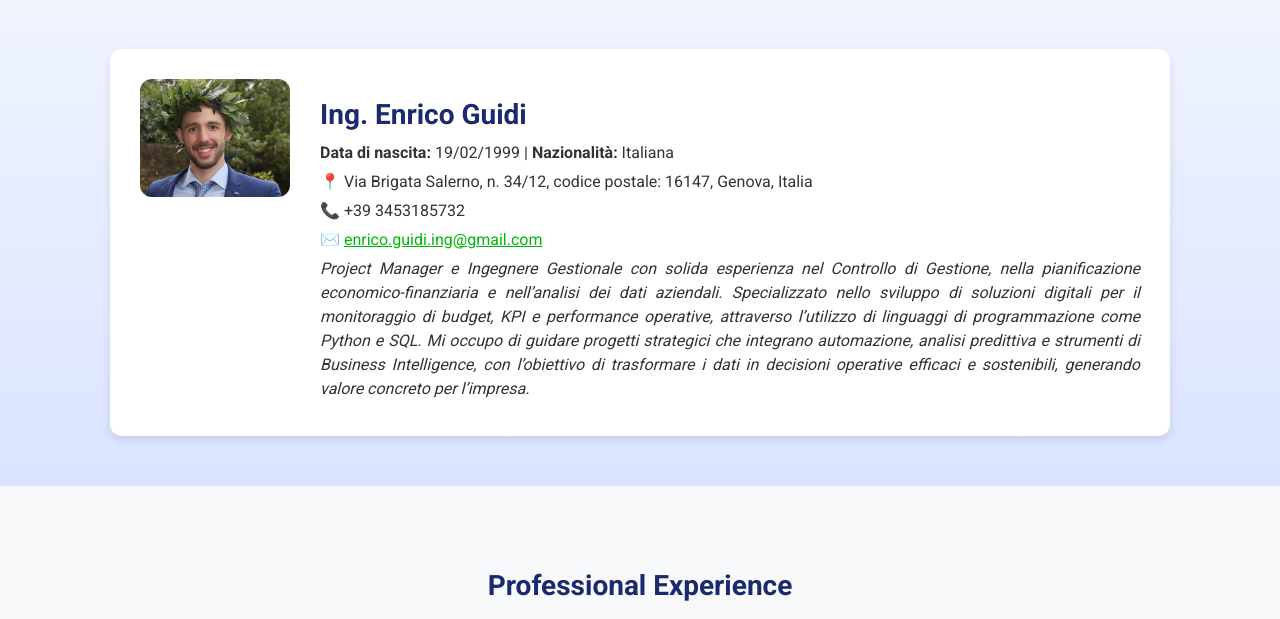
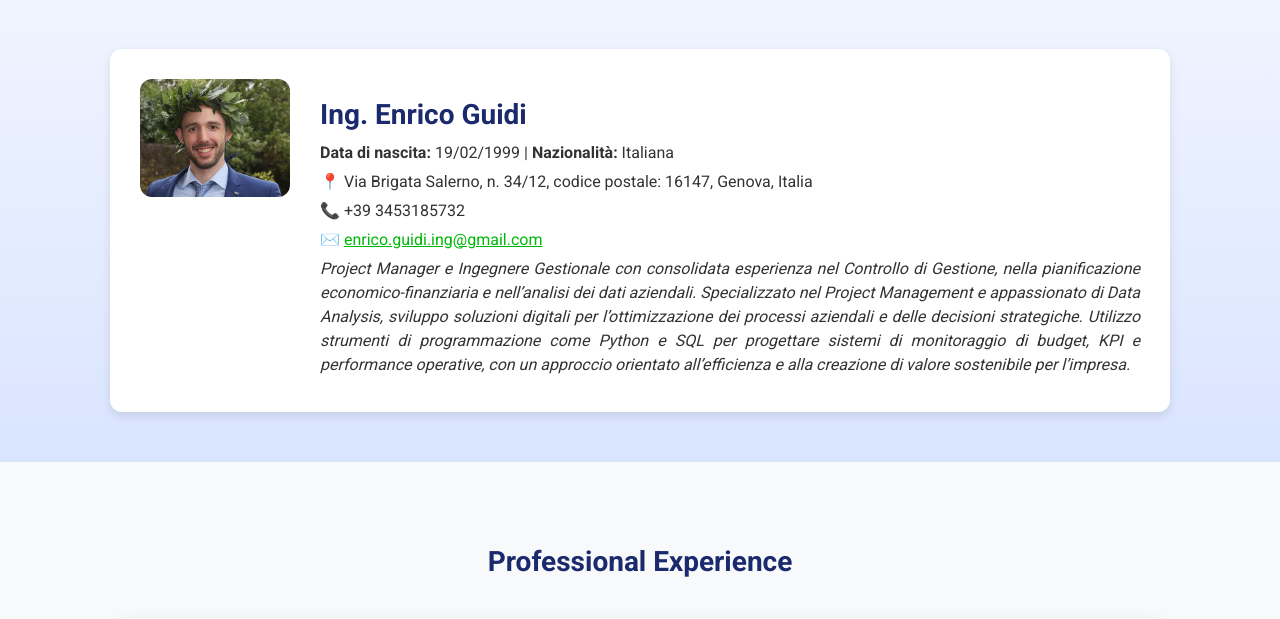
Before and after one commit to EnricoGuidi/Curriculum-Vitae, a Flask app: page / in a window 1280 px wide. Shown: the part 145-764 px from the top of the page. Run offline with Flask 3, Linux system fonts and the light colour scheme.

Commit message:
Update index.html

```diff
--- a/templates/index.html
+++ b/templates/index.html
@@ -37,13 +37,11 @@
                 <p>✉️ <a href="mailto:enrico.guidi.ing@gmail.com">enrico.guidi.ing@gmail.com</a></p>
                 <p class="intro">
                     <em>
-                        Project Manager e Ingegnere Gestionale con solida esperienza nel Controllo di Gestione,
-                        nella pianificazione economico-finanziaria e nell’analisi dei dati aziendali. Specializzato
-                        nello sviluppo di soluzioni digitali per il monitoraggio di budget, KPI e performance operative,
-                        attraverso l’utilizzo di linguaggi di programmazione come Python e SQL. Mi occupo di guidare
-                        progetti strategici che integrano automazione, analisi predittiva e strumenti di Business Intelligence,
-                        con l’obiettivo di trasformare i dati in decisioni operative efficaci e sostenibili,
-                        generando valore concreto per l’impresa.
+                        Project Manager e Ingegnere Gestionale con consolidata esperienza nel Controllo di Gestione,
+                        nella pianificazione economico-finanziaria e nell’analisi dei dati aziendali.
+                        Specializzato nel Project Management e appassionato di Data Analysis, sviluppo soluzioni digitali per l’ottimizzazione dei processi aziendali e
+                        delle decisioni strategiche. Utilizzo strumenti di programmazione come Python e SQL per progettare sistemi di monitoraggio di budget,
+                        KPI e performance operative, con un approccio orientato all’efficienza e alla creazione di valore sostenibile per l’impresa.
                     </em>
                 </p>
             </div>
```
